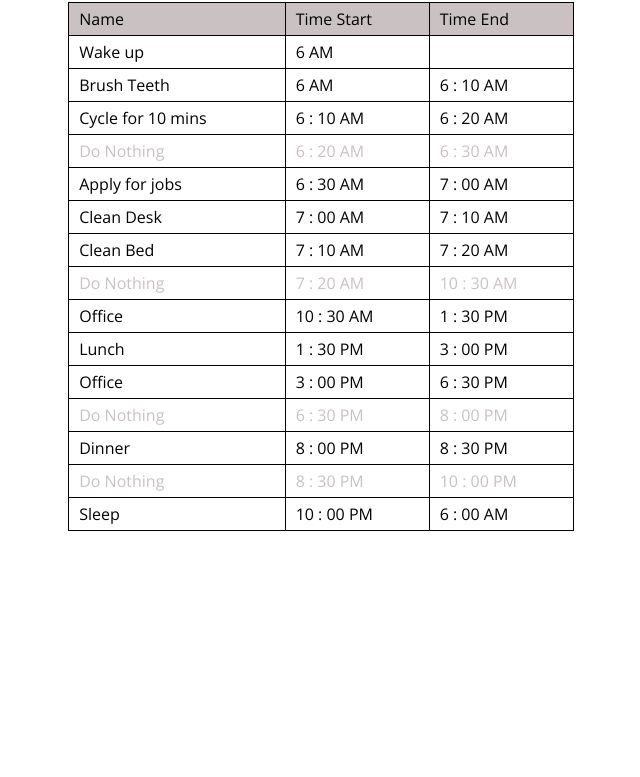
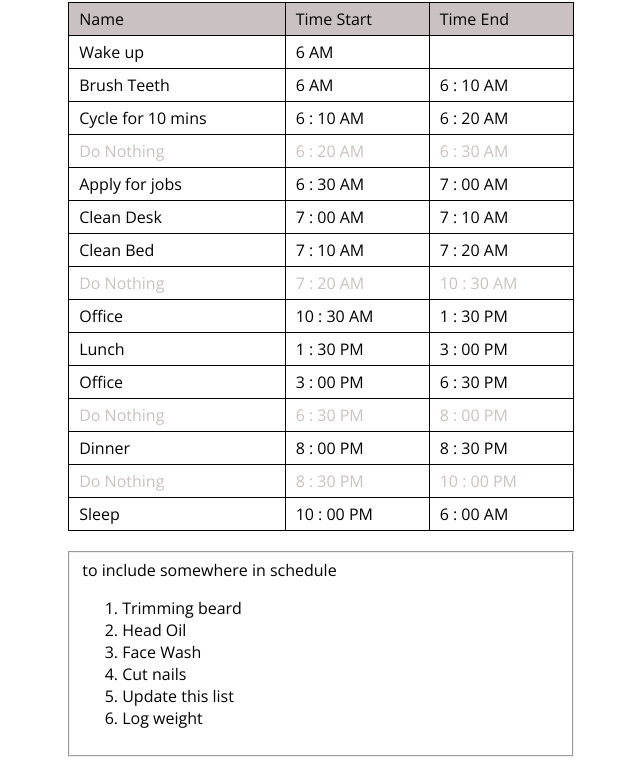
Before and after one commit to khalilahmed232/Personal-Documentation, a plain HTML site: page daily-routine-ver1/daily-routine-ver1.html in a window 1280 px wide. Shown: the part 69-846 px from the top of the page, without its empty margins (319-959 px from the left). Before the commit the page ends 800 px from the top, so only its background shows below. Drawn offline with nearby package versions, Linux system fonts and the light colour scheme.

Commit message:
added new items

```diff
--- a/daily-routine-ver1/daily-routine-ver1.html
+++ b/daily-routine-ver1/daily-routine-ver1.html
@@ -96,5 +96,17 @@
         </tr>
       </tbody>
     </table>
+
+    <fieldset id="additional-items-to-add">
+      to include somewhere in schedule
+      <ol>
+        <li>Trimming beard</li>
+        <li>Head Oil</li>
+        <li>Face Wash</li>
+        <li>Cut nails</li>
+        <li>Update this list</li>
+        <li>Log weight</li>
+      </ol>
+    </fieldset>
   </body>
 </html>
--- a/daily-routine-ver1/daily-routine.css
+++ b/daily-routine-ver1/daily-routine.css
@@ -38,3 +38,8 @@ tr {
 .do-nothing td {
   color: var(--do-nothing-color);
 }
+
+#additional-items-to-add {
+  width: 40%;
+  margin: 20px auto;
+}
```
